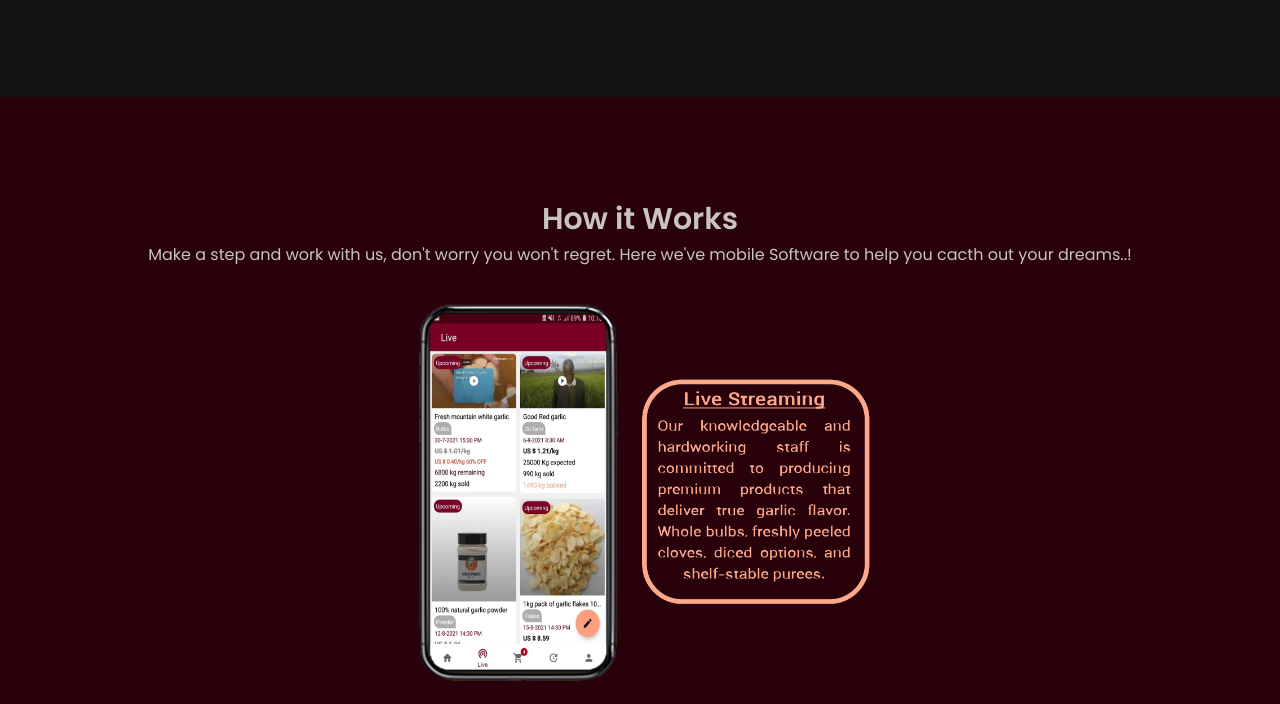
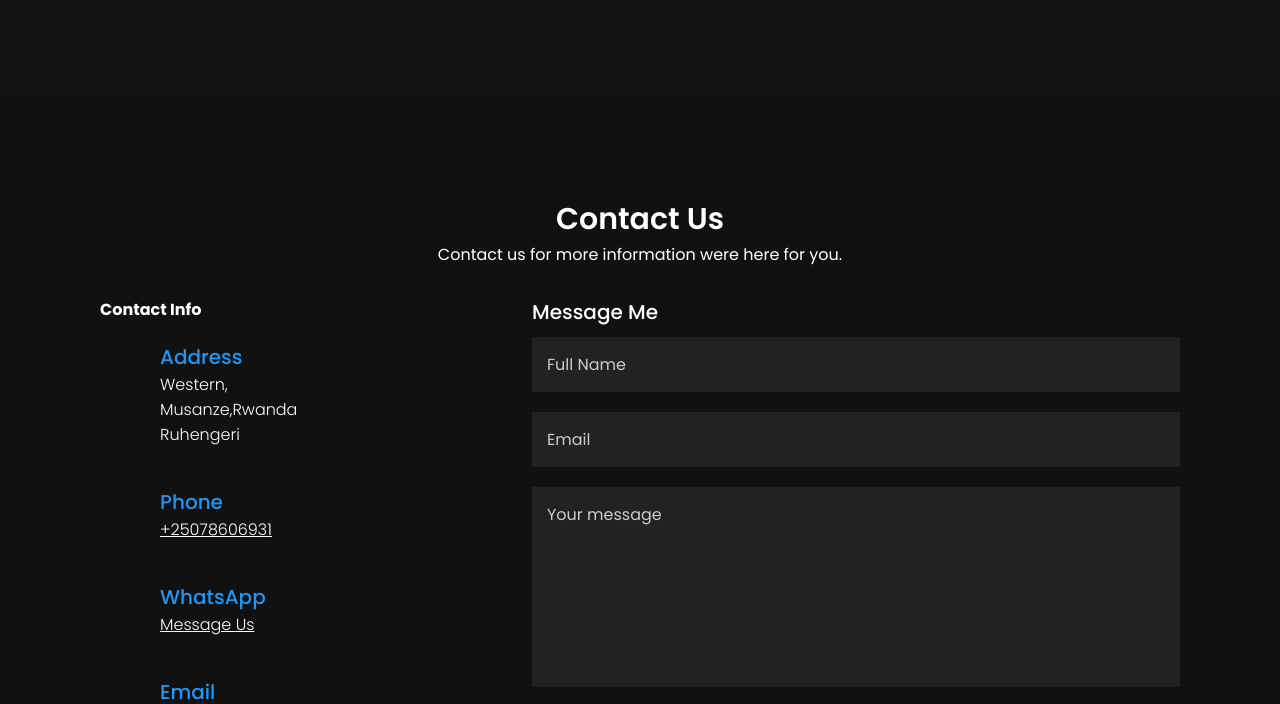
Before and after one commit to J-Bosco-Nseng/GarlicX.rw, a plain HTML site: page index.html in a window 1280 px wide. Shown: the part 1305-2009 px from the top of the page. Drawn offline with Linux system fonts and the light colour scheme.

Commit message:
Update index.html

```diff
--- a/index.html
+++ b/index.html
@@ -64,7 +64,7 @@ We are grateful for their trust in us and look forward to continuing to serve th
           </div>
       </div>
    </section>
-   <section style="background: #28010a;" class="work" id="work">
+   <!--<section style="background: #28010a;" class="work" id="work">
     <div class="heading" style="color: #c9c3c3">
         <h2>How it Works</h2>
         <p>Make a step and work with us, don't worry you won't regret. Here we've mobile Software to help you cacth out your dreams..!</p>
@@ -96,7 +96,7 @@ function carousel() {
   setTimeout(carousel, 6000); // Change image every 2 seconds
 }
 </script>
-   </section>
+   </section>!-->
      <section class="contacts" id="contact">
     <div class="heading white">
         <h2>Contact Us</h2>
```
